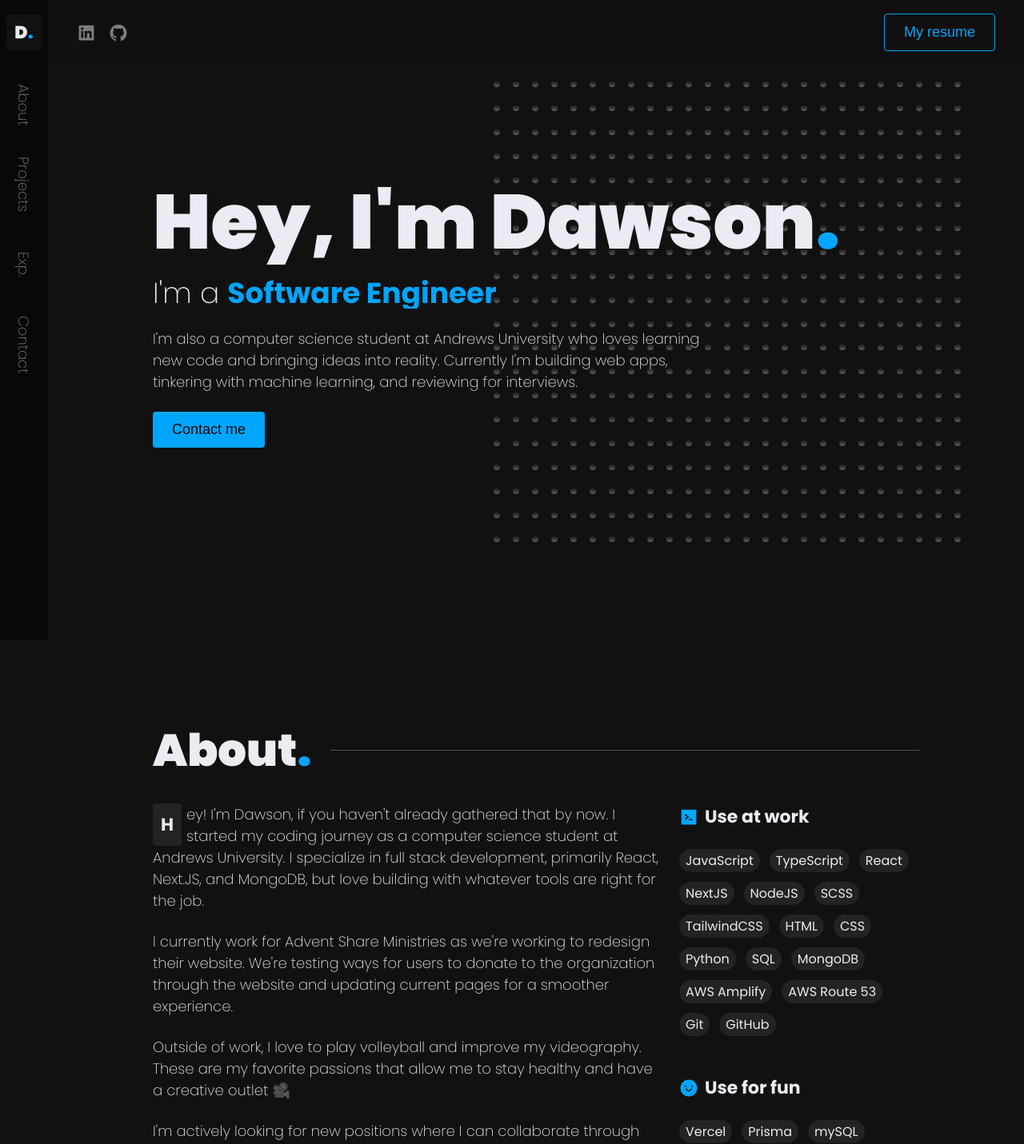
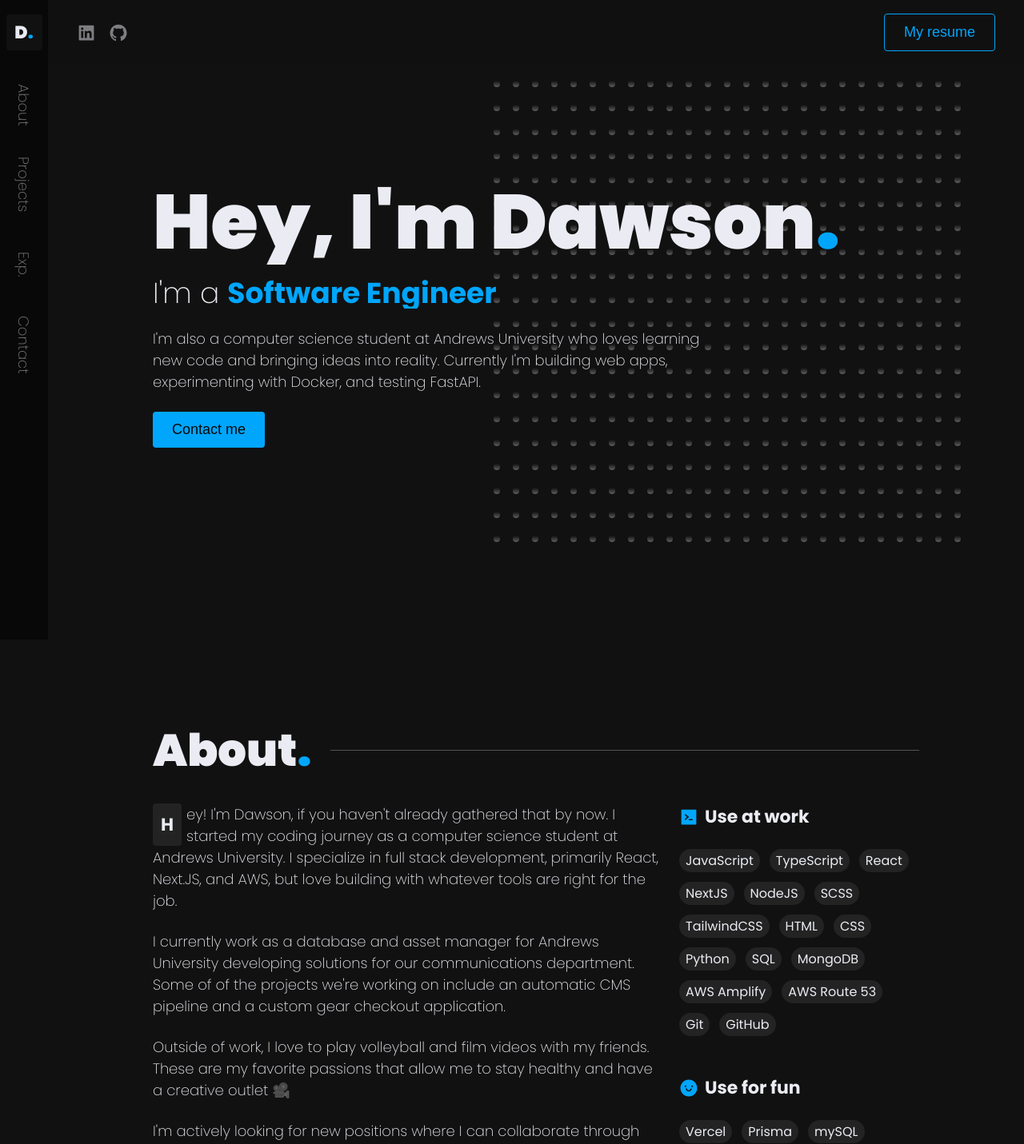
Before and after one commit to dawsonpar/personal_website, a Next.js app: page / in a window 1280 px wide. Shown: the top 1431 px of the page at 80% size. Built offline with nearby package versions, Linux system fonts and the light colour scheme.

Commit message:
updated about section

```diff
--- a/components/home/about/About.tsx
+++ b/components/home/about/About.tsx
@@ -16,22 +16,22 @@ export const About = () => {
               Hey! I&apos;m Dawson, if you haven&apos;t already gathered that by
               now. I started my coding journey as a computer science student at
               Andrews University. I specialize in full stack development,
-              primarily React, Next.JS, and MongoDB, but love building with
-              whatever tools are right for the job.
+              primarily React, Next.JS, and AWS, but love building with whatever
+              tools are right for the job.
             </p>
           </Reveal>
           <Reveal>
             <p className={styles.aboutText}>
-              I currently work for Advent Share Ministries as we're working to
-              redesign their website. We're testing ways for users to donate to
-              the organization through the website and updating current pages
-              for a smoother experience.
+              I currently work as a database and asset manager for Andrews
+              University developing solutions for our communications department.
+              Some of of the projects we're working on include an automatic CMS
+              pipeline and a custom gear checkout application.
             </p>
           </Reveal>
           <Reveal>
             <p className={styles.aboutText}>
-              Outside of work, I love to play volleyball and improve my
-              videography. These are my favorite passions that allow me to stay
+              Outside of work, I love to play volleyball and film videos with my
+              friends. These are my favorite passions that allow me to stay
               healthy and have a creative outlet 🎥
             </p>
           </Reveal>
--- a/components/home/hero/Hero.tsx
+++ b/components/home/hero/Hero.tsx
@@ -21,8 +21,8 @@ export const Hero = () => {
           <p className={styles.aboutCopy}>
             I&apos;m also a computer science student at Andrews University who
             loves learning new code and bringing ideas into reality. Currently
-            I&apos;m building web apps, tinkering with machine learning, and
-            reviewing for interviews.
+            I&apos;m building web apps, experimenting with Docker, and testing
+            FastAPI.
           </p>
         </Reveal>
         <Reveal>
```
